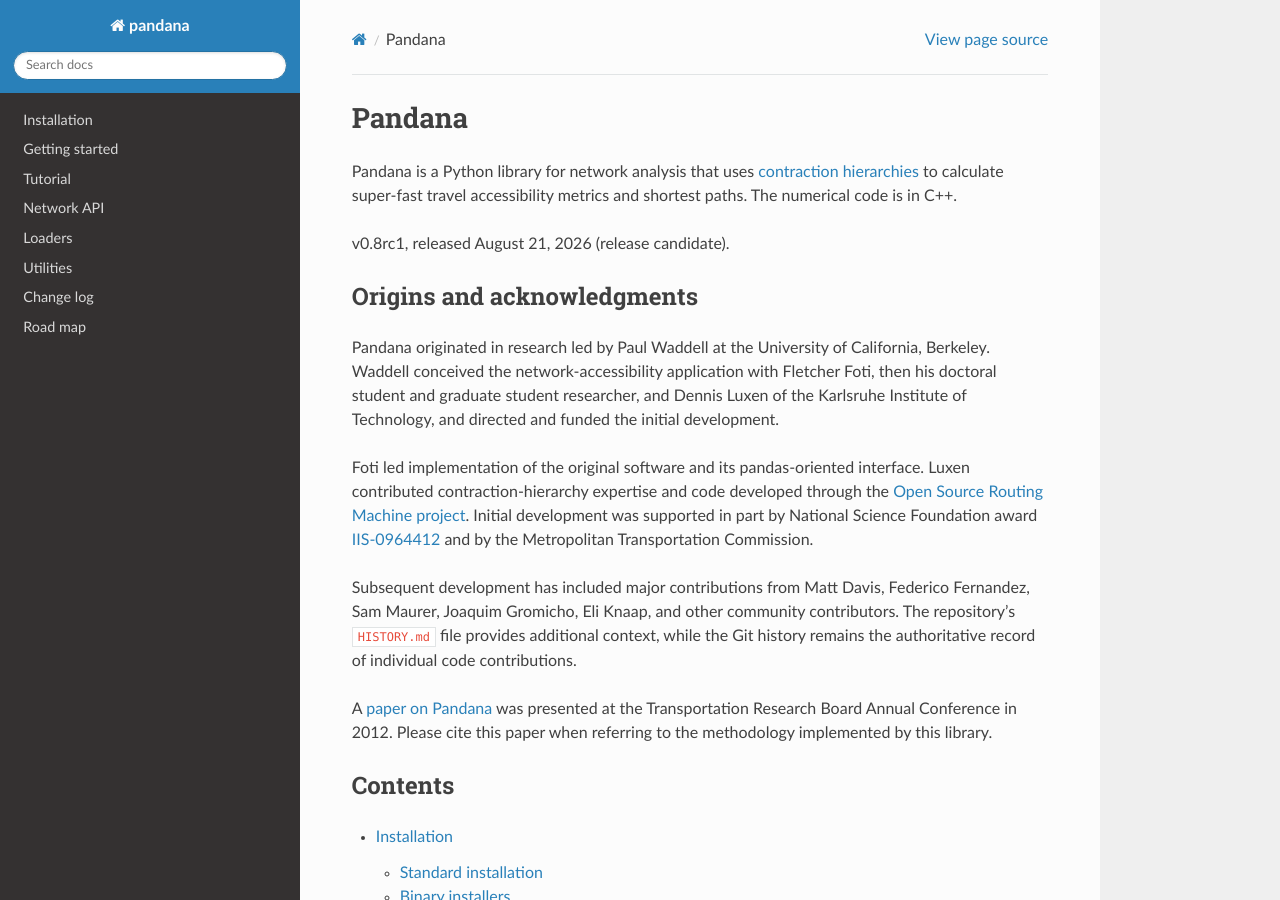
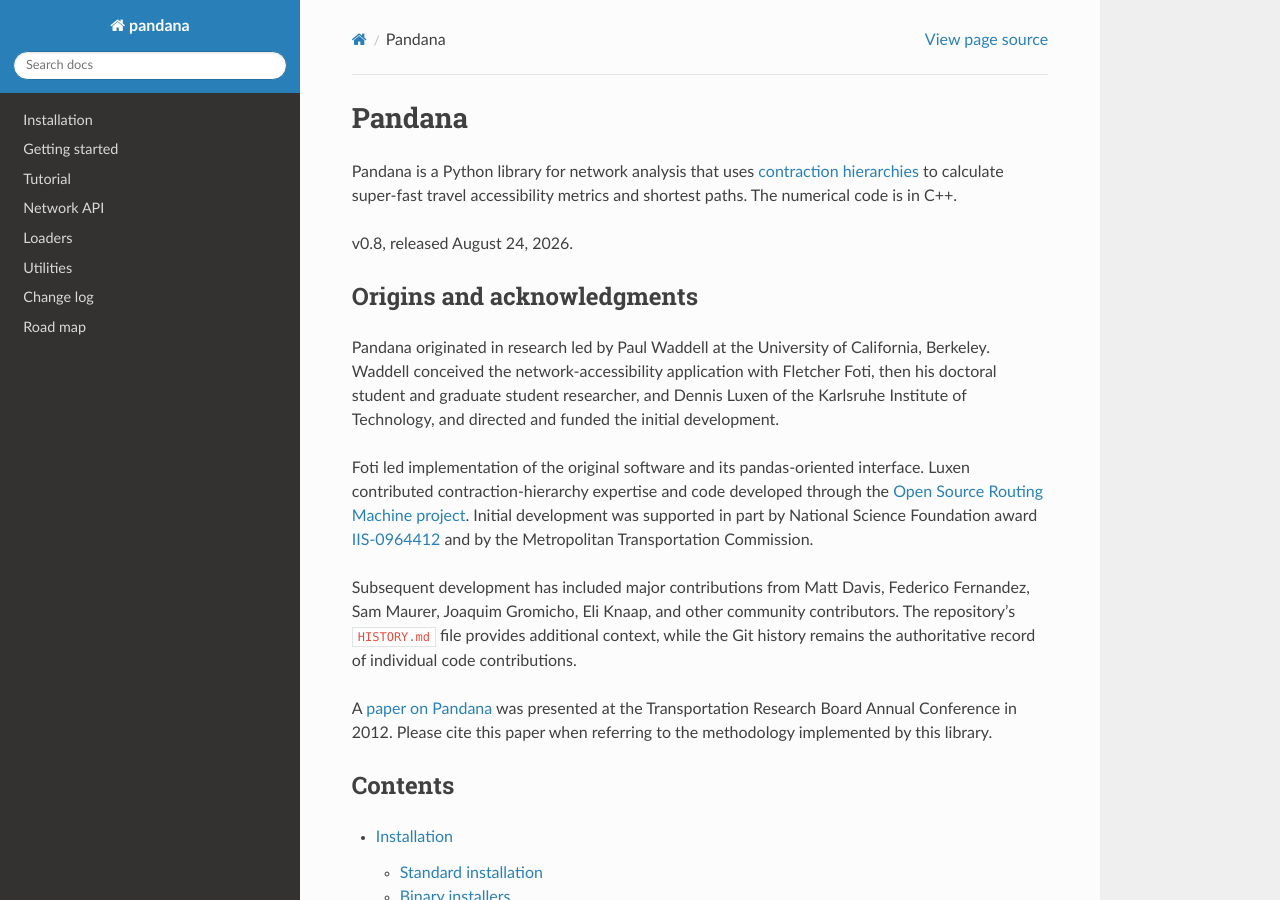
Before and after one commit to UDST/pandana, a Sphinx documentation site: the page built from docs/source/index.rst, in a window 1280 px wide and 900 px high. Built offline with Sphinx 7.4.7 and the Read the Docs theme 3.1.0, drawn with Linux system fonts in a browser that asks for light colours.

Commit message:
Version 0.8 (#208)
Also declares the long-description content type for PyPI and narrows
the wheel workflow's release trigger to published releases, so a single
build runs per release instead of duplicates that cancel each other.

```diff
--- a/docs/source/conf.py
+++ b/docs/source/conf.py
@@ -59,7 +59,7 @@
 # The short X.Y version.
 version = '0.8'
 # The full version, including alpha/beta/rc tags.
-release = '0.8rc1'
+release = '0.8'
 
 # The language for content autogenerated by Sphinx. Refer to documentation
 # for a list of supported languages.
--- a/docs/source/index.rst
+++ b/docs/source/index.rst
@@ -8,7 +8,7 @@
 
 Pandana is a Python library for network analysis that uses `contraction hierarchies <https://en.wikipedia.org/wiki/Contraction_hierarchies>`_ to calculate super-fast travel accessibility metrics and shortest paths. The numerical code is in C++.
 
-v0.8rc1, released August 21, 2026 (release candidate).
+v0.8, released August 24, 2026.
 
 
 Origins and acknowledgments
--- a/pandana/__init__.py
+++ b/pandana/__init__.py
@@ -1,3 +1,3 @@
 from .network import Network
 
-version = __version__ = '0.8rc1'
+version = __version__ = '0.8'
--- a/setup.py
+++ b/setup.py
@@ -96,7 +96,7 @@
 # Standard setup
 ###############################################
 
-version = "0.8rc1"
+version = "0.8"
 
 packages = find_packages(exclude=["*.tests", "*.tests.*", "tests.*", "tests"])
 
@@ -108,6 +108,7 @@
     license="AGPL-3.0-or-later",
     python_requires=">=3.10",
     description=("Python library for network analysis"),
+    long_description_content_type="text/x-rst",
     long_description=(
         "Pandana is a Python library for network analysis that uses "
         "contraction hierarchies to calculate super-fast travel "
```
Also changed, not shown: CHANGELOG.md (+1 -1 lines), 1 other file.
